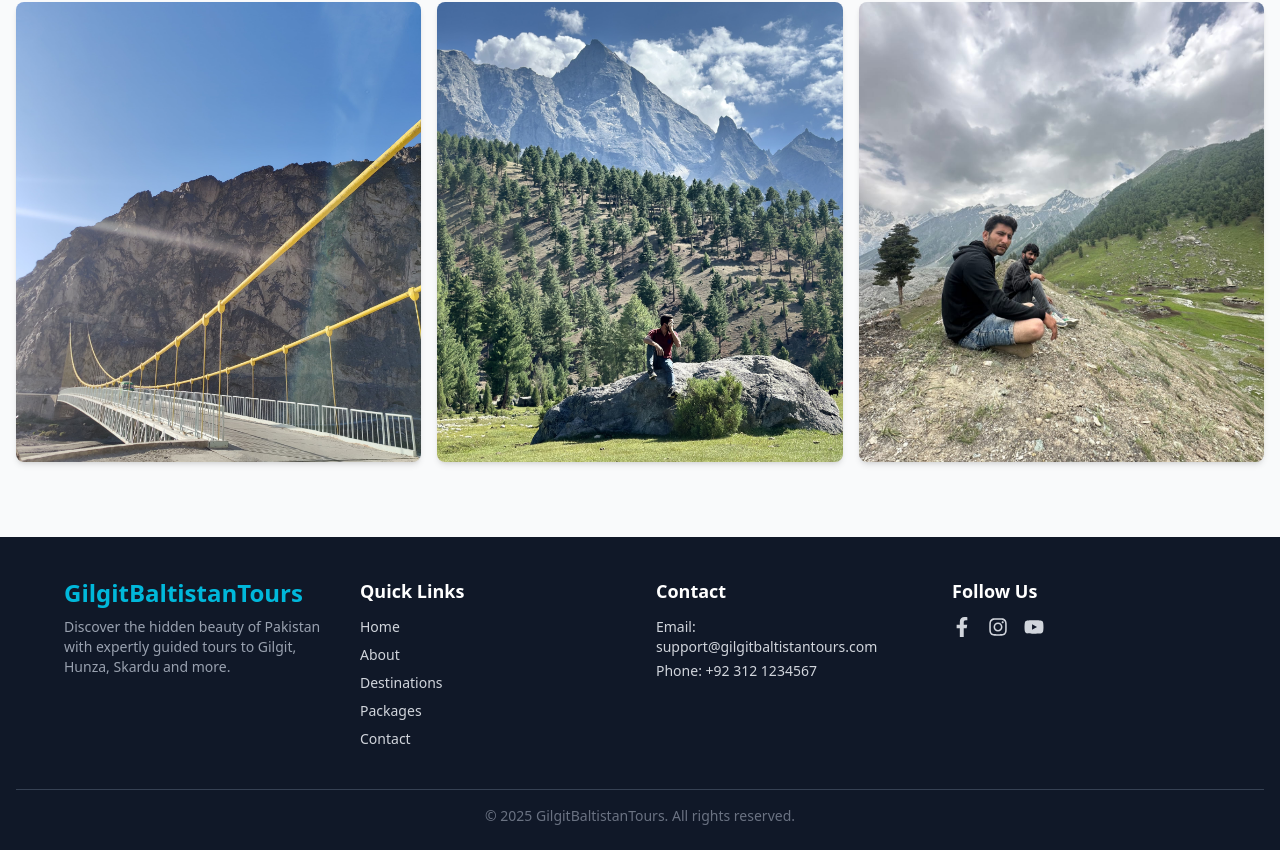
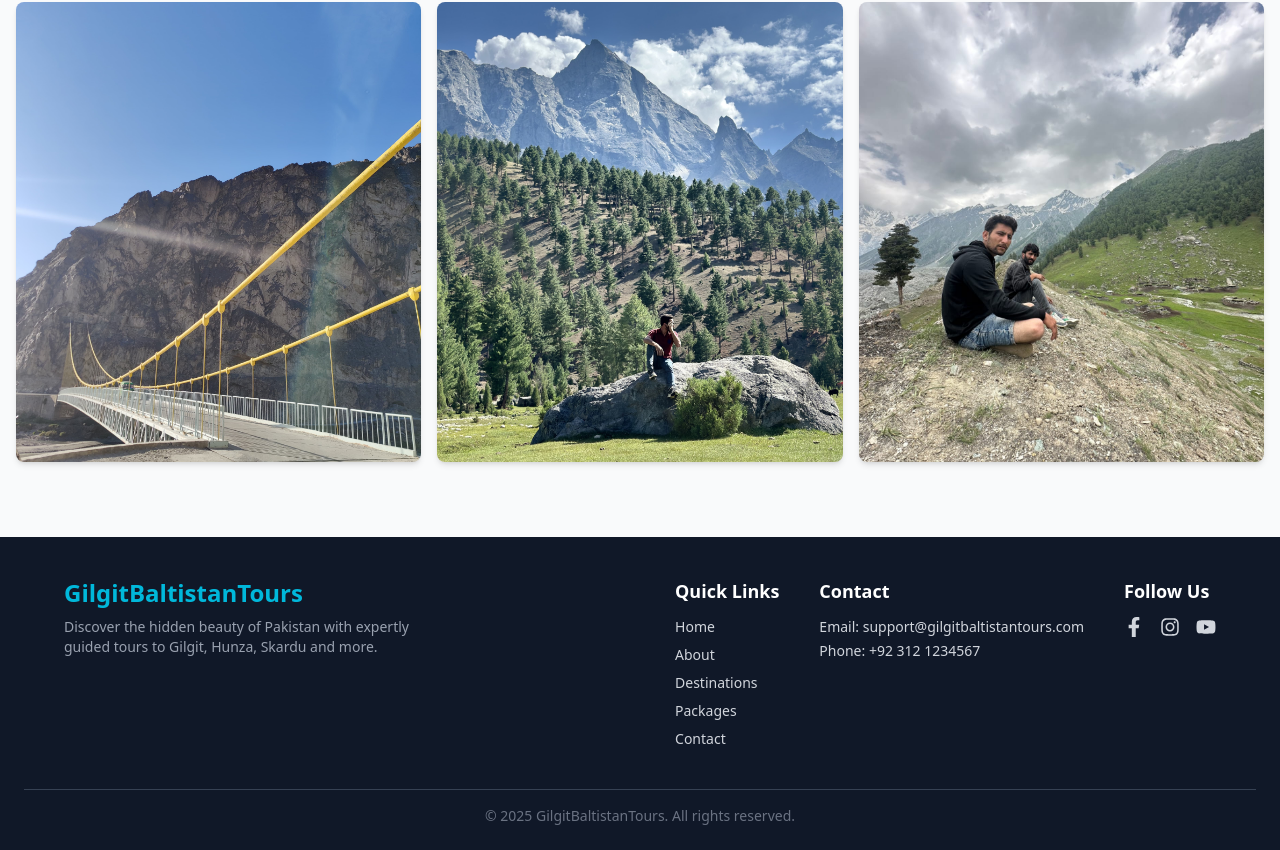
Before and after one commit to sabbehhassan/TourToHeaven, a React (Vite) app: page / in a window 1280 px wide. Shown: the part 5126-5976 px from the top of the page. Built offline with nearby package versions, Linux system fonts and the light colour scheme.

Commit message:
re design footer

```diff
--- a/src/components/footer/index.jsx
+++ b/src/components/footer/index.jsx
@@ -4,10 +4,10 @@ import { FaFacebookF, FaInstagram, FaYoutube } from "react-icons/fa";
 
 const Footer = () => {
   return (
-    <footer className="bg-gray-900 text-white pt-10 pb-6 px-4">
-      <div className="max-w-6xl mx-auto grid grid-cols-1 md:grid-cols-4 gap-8">
-        {/* Brand Section */}
-        <div>
+    <footer className="bg-gray-900 text-white pt-10 pb-6 px-6">
+      <div className="max-w-6xl mx-auto flex flex-col md:flex-row md:justify-between gap-10">
+        {/* Left Section */}
+        <div className="md:w-1/3 text-center md:text-left">
           <h2 className="text-2xl font-bold text-cyan-500">
             GilgitBaltistanTours
           </h2>
@@ -17,34 +17,26 @@ const Footer = () => {
           </p>
         </div>
 
+        {/* Right Section (Quick Links + Contact + Socials) */}
+        <div className="flex flex-col sm:flex-row flex-wrap gap-10 md:w-2/3 justify-center md:justify-end text-center md:text-left">
           {/* Quick Links */}
           <div>
             <h3 className="text-lg font-semibold text-white mb-3">Quick Links</h3>
             <ul className="space-y-2 text-sm text-gray-300">
               <li>
-              <Link to="/" className="hover:text-cyan-400">
-                Home
-              </Link>
+                <Link to="/" className="hover:text-cyan-400">Home</Link>
               </li>
               <li>
-              <Link to="/about" className="hover:text-cyan-400">
-                About
-              </Link>
+                <Link to="/about" className="hover:text-cyan-400">About</Link>
               </li>
               <li>
-              <Link to="/destinations" className="hover:text-cyan-400">
-                Destinations
-              </Link>
+                <Link to="/destinations" className="hover:text-cyan-400">Destinations</Link>
               </li>
               <li>
-              <Link to="/packages" className="hover:text-cyan-400">
-                Packages
-              </Link>
+                <Link to="/packages" className="hover:text-cyan-400">Packages</Link>
               </li>
               <li>
-              <Link to="/contact" className="hover:text-cyan-400">
-                Contact
-              </Link>
+                <Link to="/contact" className="hover:text-cyan-400">Contact</Link>
               </li>
             </ul>
           </div>
@@ -61,7 +53,7 @@ const Footer = () => {
           {/* Social Links */}
           <div>
             <h3 className="text-lg font-semibold text-white mb-3">Follow Us</h3>
-          <div className="flex gap-4">
+            <div className="flex justify-center md:justify-start gap-4">
               <a href="#" className="text-gray-300 hover:text-cyan-400 text-xl">
                 <FaFacebookF />
               </a>
@@ -71,6 +63,7 @@ const Footer = () => {
               <a href="#" className="text-gray-300 hover:text-cyan-400 text-xl">
                 <FaYoutube />
               </a>
+            </div>
           </div>
         </div>
       </div>
```
Lines whose indentation alone changed are shown as unchanged.
